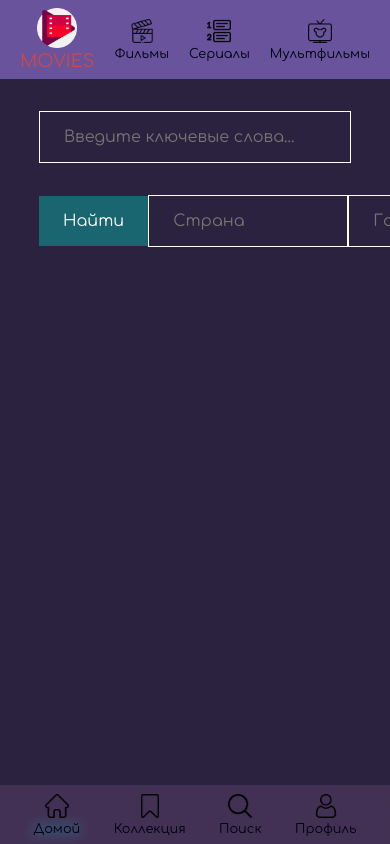
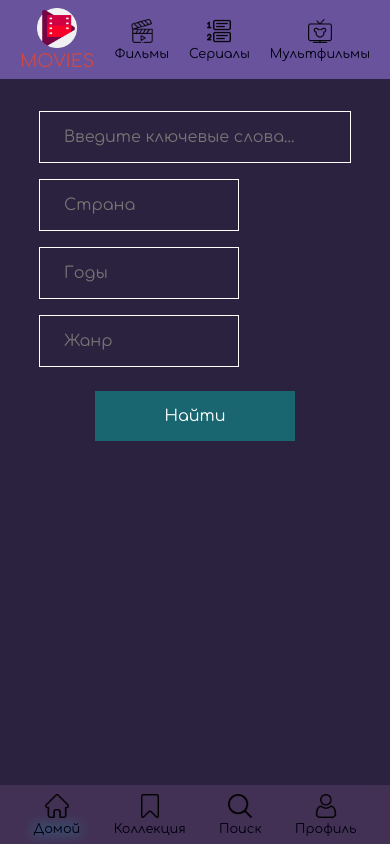
Before and after one commit to Evgenii-Buslaev/MoviesFinderAppReact, a React (Create React App) app: page /search in a window 390 px wide. Built offline with nearby package versions, Linux system fonts and the light colour scheme.

Commit message:
Added responsive design for SearchForm

```diff
--- a/src/UI/SearchDataList/SearchDataList.module.css
+++ b/src/UI/SearchDataList/SearchDataList.module.css
@@ -3,6 +3,20 @@
   height: auto;
   font-size: 1rem;
   color: white;
+  margin: 0.5rem 0.5rem;
   padding: 1rem 1.5rem;
   border: solid thin white;
 }
+
+@media (max-width: 800px) {
+  .dataInput {
+    margin: 0.5rem 0;
+  }
+}
+
+@media (max-width: 350px) {
+  .dataInput {
+    font-size: 0.8rem;
+    padding: 0.8rem 1rem;
+  }
+}
--- a/src/components/SearchForm/SearchForm.jsx
+++ b/src/components/SearchForm/SearchForm.jsx
@@ -14,12 +14,14 @@ function SearchForm() {
         placeholder="Введите ключевые слова..."
       />
       <div className={styles.filters}>
+        <div className={styles.lists}>
+          <SearchDataList id="countries" data={countries} text="Страна" />
+          <SearchDataList id="years" data={years} text="Годы" />
+          <SearchDataList id="genre" data={genre} text="Жанр" />
+        </div>
         <button type="submit" className={styles.submit}>
           Найти
         </button>
-        <SearchDataList id="countries" data={countries} text="Страна" />
-        <SearchDataList id="years" data={years} text="Годы" />
-        <SearchDataList id="genre" data={genre} text="Жанр" />
       </div>
     </form>
   );
--- a/src/components/SearchForm/SearchForm.module.css
+++ b/src/components/SearchForm/SearchForm.module.css
@@ -9,12 +9,18 @@
 }
 
 .filters {
-  margin: 2rem auto;
+  margin: 1rem auto;
   display: flex;
   justify-content: space-between;
   align-items: center;
   width: 80vw;
   height: auto;
+}
+
+.lists {
+  display: flex;
+  justify-content: space-between;
+  align-items: center;
 }
 
 .search {
@@ -34,3 +40,38 @@
   padding: 1rem 1.5rem;
   background-color: rgb(25, 102, 112);
 }
+
+@media (max-width: 1200px) {
+  .submit {
+    width: 200px;
+    height: auto;
+    font-size: 1rem;
+    color: white;
+    padding: 1rem 1.5rem;
+    background-color: rgb(25, 102, 112);
+  }
+}
+
+@media (max-width: 1100px) {
+  .filters {
+    flex-direction: column;
+  }
+  .submit {
+    margin: 1rem auto;
+  }
+}
+
+@media (max-width: 800px) {
+  .lists {
+    flex-direction: column;
+  }
+  .filters {
+    align-items: flex-start;
+  }
+}
+
+@media (max-width: 600px) {
+  .filters {
+    margin: 0.5rem auto;
+  }
+}
```
